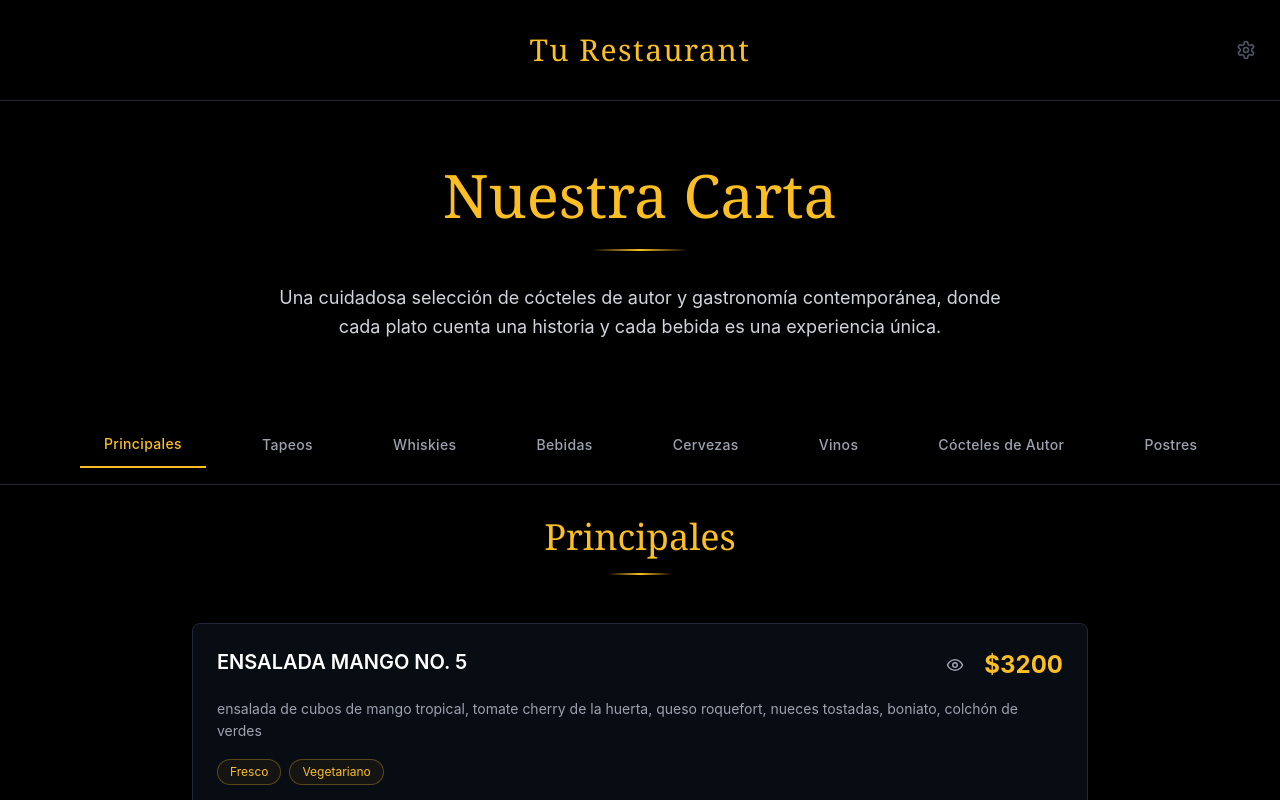
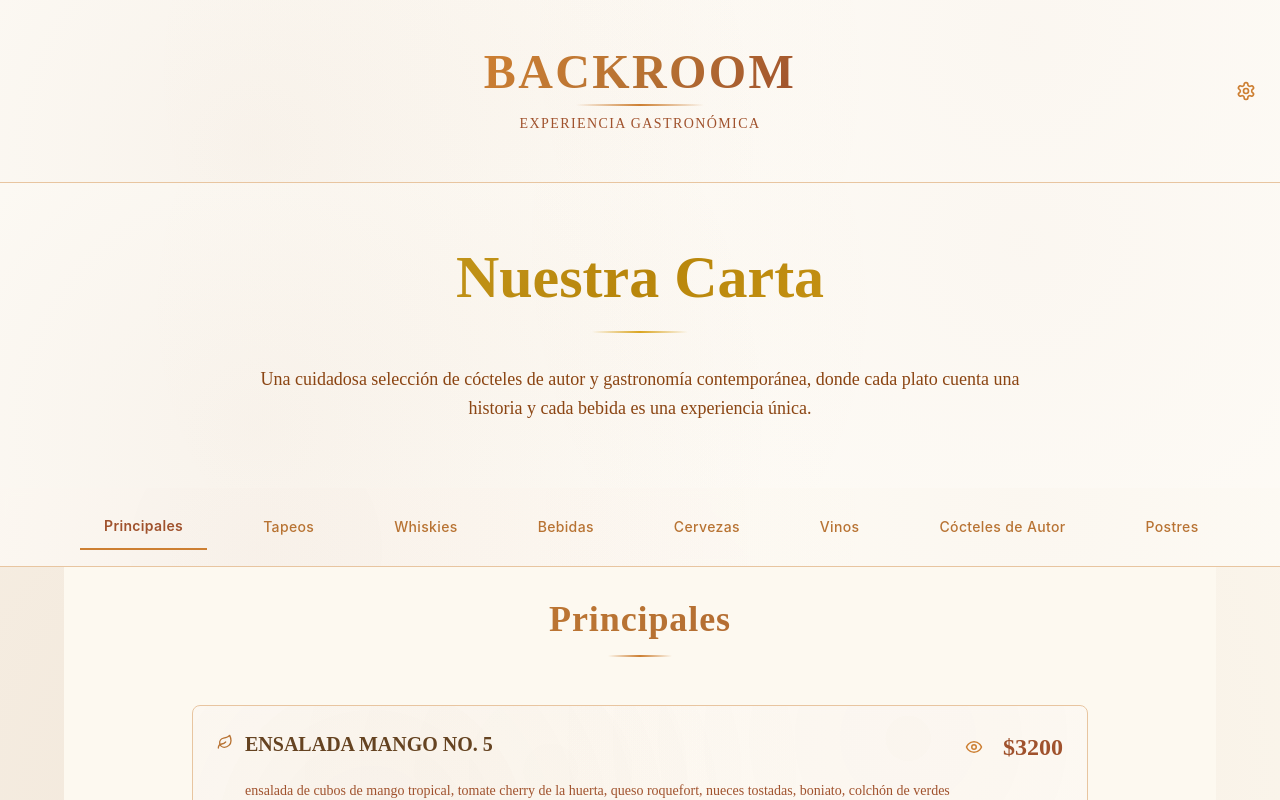
Before and after one commit to Gonzalojp18/MVP, a React (Vite) app: page / in a window 1280 px wide. Shown: the top 800 px of the page. Built offline with nearby package versions, Linux system fonts and the light colour scheme.

Commit message:
Rediseñar menú con estética BACKROOM

```diff
--- a/index.html
+++ b/index.html
@@ -4,8 +4,8 @@
     <meta charset="UTF-8" />
     <link rel="icon" type="image/svg+xml" href="/vite.svg" />
     <meta name="viewport" content="width=device-width, initial-scale=1.0" />
-    <title>TURESTO - Menú Digital</title>
-    <meta name="description" content="Menú digital elegante de Backroom - Experiencia gastronómica excepcional" />
+    <title>BACKROOM - Menú Digital</title>
+    <meta name="description" content="Menú digital elegante de BACKROOM - Experiencia gastronómica excepcional" />
   </head>
   <body>
     <div id="root"></div>
--- a/src/App.tsx
+++ b/src/App.tsx
@@ -29,18 +29,24 @@ function App() {
   }
 
   return (
-    <div className="min-h-screen bg-black text-white">
+    <div className="min-h-screen bg-cream-100 text-bronze-800 menu-texture">
       {/* Header con logo */}
-      <header className="text-center py-8 border-b border-gray-800">
+      <header className="text-center py-12 border-b border-bronze-200 bg-cream-50 paper-texture">
         <div className="flex items-center justify-center relative">
-          <h1 className="text-3xl font-serif text-amber-400 tracking-wider">
-            Tu Restaurant
-          </h1>
+          <div className="text-center">
+            <h1 className="text-5xl font-display font-bold bronze-gradient tracking-wider mb-2">
+              BACKROOM
+            </h1>
+            <div className="w-32 h-0.5 bg-gradient-to-r from-transparent via-bronze-400 to-transparent mx-auto mb-2"></div>
+            <p className="text-bronze-600 text-sm font-serif tracking-widest uppercase">
+              Experiencia Gastronómica
+            </p>
+          </div>
 
           {/* Admin Access Button */}
           <button
             onClick={() => setShowAdmin(true)}
-            className="absolute right-4 p-2 text-gray-600 hover:text-amber-400 transition-colors"
+            className="absolute right-4 p-2 text-bronze-400 hover:text-bronze-600 transition-colors"
             title="Acceso de administrador"
           >
             <Settings className="w-5 h-5" />
--- a/src/components/LoadingScreen.tsx
+++ b/src/components/LoadingScreen.tsx
@@ -14,22 +14,22 @@ export function LoadingScreen({ onComplete }: LoadingScreenProps) {
   }, [onComplete]);
 
   return (
-    <div className="fixed inset-0 bg-black flex items-center justify-center z-50">
+    <div className="fixed inset-0 bg-cream-100 menu-texture flex items-center justify-center z-50">
       <div className="text-center">
         <div className="mb-8">
-          <h1 className="text-6xl font-serif text-amber-400 mb-4 animate-fade-in">
-            Tu Restaurant
+          <h1 className="text-6xl font-display font-bold bronze-gradient mb-4 animate-fade-in">
+            BACKROOM
           </h1>
-          <div className="w-32 h-0.5 bg-gradient-to-r from-transparent via-amber-400 to-transparent mx-auto animate-pulse"></div>
+          <div className="w-32 h-0.5 bg-gradient-to-r from-transparent via-bronze-400 to-transparent mx-auto animate-pulse"></div>
         </div>
 
         <div className="flex space-x-2 justify-center">
-          <div className="w-3 h-3 bg-amber-400 rounded-full animate-bounce delay-0"></div>
-          <div className="w-3 h-3 bg-amber-400 rounded-full animate-bounce delay-100"></div>
-          <div className="w-3 h-3 bg-amber-400 rounded-full animate-bounce delay-200"></div>
+          <div className="w-3 h-3 bg-bronze-400 rounded-full animate-bounce delay-0"></div>
+          <div className="w-3 h-3 bg-bronze-400 rounded-full animate-bounce delay-100"></div>
+          <div className="w-3 h-3 bg-bronze-400 rounded-full animate-bounce delay-200"></div>
         </div>
 
-        <p className="text-gray-400 mt-6 animate-fade-in-delay text-sm tracking-wider">
+        <p className="text-bronze-600 mt-6 animate-fade-in-delay text-sm tracking-wider font-serif">
           Preparando tu experiencia gastronómica...
         </p>
       </div>
--- a/src/components/MenuHeader.tsx
+++ b/src/components/MenuHeader.tsx
@@ -2,12 +2,12 @@ import React from 'react';
 
 export function MenuHeader() {
   return (
-    <div className="text-center py-16 px-4">
-      <h1 className="text-6xl font-serif text-amber-400 mb-6">
+    <div className="text-center py-16 px-4 bg-cream-50 paper-texture">
+      <h1 className="text-6xl font-display font-bold gold-gradient mb-6">
         Nuestra Carta
       </h1>
-      <div className="w-24 h-0.5 bg-gradient-to-r from-transparent via-amber-400 to-transparent mx-auto mb-8"></div>
-      <p className="text-gray-300 text-lg max-w-3xl mx-auto leading-relaxed">
+      <div className="w-24 h-0.5 bg-gradient-to-r from-transparent via-gold-400 to-transparent mx-auto mb-8"></div>
+      <p className="text-bronze-700 text-lg max-w-3xl mx-auto leading-relaxed font-serif">
         Una cuidadosa selección de cócteles de autor y gastronomía contemporánea,
         donde cada plato cuenta una historia y cada bebida es una experiencia única.
       </p>
--- a/src/components/MenuItemCard.tsx
+++ b/src/components/MenuItemCard.tsx
@@ -1,5 +1,5 @@
 import React, { useState } from 'react';
-import { Eye } from 'lucide-react';
+import { Eye, Leaf, Star, Coffee, Wine, Utensils } from 'lucide-react';
 
 interface MenuItem {
   id: string;
@@ -14,42 +14,66 @@ interface MenuItemCardProps {
   item: MenuItem;
 }
 
+const getItemIcon = (name: string, tags?: string[]) => {
+  const itemName = name.toLowerCase();
+  const itemTags = tags?.join(' ').toLowerCase() || '';
+
+  if (itemName.includes('ensalada') || itemTags.includes('vegetariano') || itemTags.includes('vegano')) {
+    return <Leaf className="w-4 h-4 text-bronze-500" />;
+  }
+  if (itemName.includes('café') || itemTags.includes('café')) {
+    return <Coffee className="w-4 h-4 text-bronze-500" />;
+  }
+  if (itemTags.includes('premium') || itemTags.includes('ultra premium')) {
+    return <Star className="w-4 h-4 text-gold-500" />;
+  }
+  if (itemName.includes('vino') || itemName.includes('whisky') || itemName.includes('gin')) {
+    return <Wine className="w-4 h-4 text-bronze-500" />;
+  }
+  return <Utensils className="w-4 h-4 text-bronze-500" />;
+};
+
 export function MenuItemCard({ item }: MenuItemCardProps) {
   const [showImageModal, setShowImageModal] = useState(false);
 
   return (
     <>
-      <div className="group bg-gray-900/50 backdrop-blur-sm border border-gray-800 rounded-lg p-6 hover:border-amber-400/30 transition-all duration-300 hover:shadow-lg hover:shadow-amber-400/10">
+      <div className="group bg-cream-50/80 backdrop-blur-sm border border-bronze-200 rounded-lg p-6 hover:border-bronze-300 transition-all duration-300 hover:shadow-lg hover:shadow-bronze-400/20 paper-texture">
         <div className="flex justify-between items-start mb-4">
-          <h3 className="text-xl font-semibold text-white group-hover:text-amber-400 transition-colors duration-300">
-            {item.name}
-          </h3>
+          <div className="flex items-start space-x-3 flex-1">
+            <div className="mt-1">
+              {getItemIcon(item.name, item.tags)}
+            </div>
+            <h3 className="text-xl font-semibold text-bronze-800 group-hover:text-bronze-900 transition-colors duration-300 font-serif">
+              {item.name}
+            </h3>
+          </div>
           <div className="flex items-center space-x-3">
             {item.image && (
               <button
                 onClick={() => setShowImageModal(true)}
-                className="p-2 text-gray-400 hover:text-amber-400 hover:bg-amber-400/10 rounded-full transition-all duration-200"
+                className="p-2 text-bronze-400 hover:text-bronze-600 hover:bg-bronze-100 rounded-full transition-all duration-200"
                 title="Ver imagen"
               >
                 <Eye size={18} />
               </button>
             )}
-            <span className="text-2xl font-bold text-amber-400">
+            <span className="text-2xl font-bold text-bronze-600 font-display">
               ${item.price}
             </span>
           </div>
         </div>
 
-        <p className="text-gray-400 text-sm leading-relaxed mb-4">
+        <p className="text-bronze-600 text-sm leading-relaxed mb-4 font-serif ml-7">
           {item.description}
         </p>
 
         {item.tags && item.tags.length > 0 && (
-          <div className="flex flex-wrap gap-2">
+          <div className="flex flex-wrap gap-2 ml-7">
             {item.tags.map((tag, index) => (
               <span
                 key={index}
-                className="px-3 py-1 text-xs text-amber-400 border border-amber-400/30 rounded-full bg-amber-400/5"
+                className="px-3 py-1 text-xs text-bronze-600 border border-bronze-300 rounded-full bg-bronze-50 font-serif"
               >
                 {tag}
               </span>
@@ -61,18 +85,18 @@ export function MenuItemCard({ item }: MenuItemCardProps) {
       {/* Modal para mostrar imagen */}
       {showImageModal && (
         <div
-          className="fixed inset-0 bg-black/80 backdrop-blur-sm flex items-center justify-center z-50 p-4"
+          className="fixed inset-0 bg-bronze-900/80 backdrop-blur-sm flex items-center justify-center z-50 p-4"
           onClick={() => setShowImageModal(false)}
         >
           <div
-            className="bg-gray-900 rounded-lg p-4 max-w-lg w-full"
+            className="bg-cream-50 rounded-lg p-4 max-w-lg w-full border border-bronze-200"
             onClick={(e) => e.stopPropagation()}
           >
             <div className="flex justify-between items-center mb-4">
-              <h4 className="text-white font-semibold">{item.name}</h4>
+              <h4 className="text-bronze-800 font-semibold font-serif">{item.name}</h4>
               <button
                 onClick={() => setShowImageModal(false)}
-                className="text-gray-400 hover:text-white transition-colors"
+                className="text-bronze-400 hover:text-bronze-800 transition-colors"
               >
                 ✕
               </button>
--- a/src/components/MenuSection.tsx
+++ b/src/components/MenuSection.tsx
@@ -20,12 +20,12 @@ export function MenuSection({ title, items, isActive }: MenuSectionProps) {
   if (!isActive) return null;
 
   return (
-    <div className="max-w-6xl mx-auto px-4 py-8">
+    <div className="max-w-6xl mx-auto px-4 py-8 bg-cream-100">
       <div className="mb-12">
-        <h2 className="text-4xl font-serif text-amber-400 mb-4 text-center">
+        <h2 className="text-4xl font-display font-bold bronze-gradient mb-4 text-center tracking-wide">
           {title}
         </h2>
-        <div className="w-16 h-0.5 bg-gradient-to-r from-transparent via-amber-400 to-transparent mx-auto"></div>
+        <div className="w-16 h-0.5 bg-gradient-to-r from-transparent via-bronze-400 to-transparent mx-auto"></div>
       </div>
 
       <div className="grid gap-6 md:grid-cols-2 lg:grid-cols-1 max-w-4xl mx-auto">
--- a/src/components/Navigation.tsx
+++ b/src/components/Navigation.tsx
@@ -10,7 +10,7 @@ export function Navigation({ categories, activeCategory, onCategoryChange }: Nav
   const scrollContainerRef = React.useRef<HTMLDivElement>(null);
 
   return (
-    <div className="sticky top-0 bg-black/95 backdrop-blur-sm border-b border-gray-800 z-40">
+    <div className="sticky top-0 bg-cream-50/95 backdrop-blur-sm border-b border-bronze-200 z-40 paper-texture">
       <div className="max-w-6xl mx-auto px-4 py-4">
         <div
           ref={scrollContainerRef}
@@ -24,8 +24,8 @@ export function Navigation({ categories, activeCategory, onCategoryChange }: Nav
               className={`
                 whitespace-nowrap px-6 py-3 text-sm font-medium tracking-wide transition-all duration-300
                 ${activeCategory === category
-                  ? 'text-amber-400 border-b-2 border-amber-400'
-                  : 'text-gray-400 hover:text-white'
+                  ? 'text-bronze-600 border-b-2 border-bronze-400 font-semibold'
+                  : 'text-bronze-500 hover:text-bronze-700'
                 }
               `}
             >
--- a/src/index.css
+++ b/src/index.css
@@ -2,7 +2,7 @@
 @tailwind components;
 @tailwind utilities;
 
-@import url('https://fonts.googleapis.com/css2?family=Playfair+Display:wght@400;500;600;700&family=Inter:wght@300;400;500;600&display=swap');
+@import url('https://fonts.googleapis.com/css2?family=Playfair+Display:wght@400;500;600;700&family=Cormorant+Garamond:wght@300;400;500;600;700&family=Inter:wght@300;400;500;600&display=swap');
 
 @layer base {
   html {
@@ -10,6 +10,10 @@
   }
 
   .font-serif {
+    font-family: 'Cormorant Garamond', serif;
+  }
+
+  .font-display {
     font-family: 'Playfair Display', serif;
   }
 }
@@ -74,6 +78,33 @@
       transform: translate3d(0, -2px, 0);
     }
   }
+
+  .menu-texture {
+    background-image:
+      radial-gradient(circle at 25% 25%, rgba(139, 69, 19, 0.1) 0%, transparent 50%),
+      radial-gradient(circle at 75% 75%, rgba(160, 82, 45, 0.08) 0%, transparent 50%);
+  }
+
+  .paper-texture {
+    background-image:
+      radial-gradient(circle at 20% 80%, rgba(139, 69, 19, 0.05) 0%, transparent 50%),
+      radial-gradient(circle at 80% 20%, rgba(160, 82, 45, 0.03) 0%, transparent 50%),
+      radial-gradient(circle at 40% 40%, rgba(205, 133, 63, 0.02) 0%, transparent 50%);
+  }
+
+  .gold-gradient {
+    background: linear-gradient(135deg, #D4AF37 0%, #B8860B 50%, #DAA520 100%);
+    -webkit-background-clip: text;
+    -webkit-text-fill-color: transparent;
+    background-clip: text;
+  }
+
+  .bronze-gradient {
+    background: linear-gradient(135deg, #CD7F32 0%, #B87333 50%, #A0522D 100%);
+    -webkit-background-clip: text;
+    -webkit-text-fill-color: transparent;
+    background-clip: text;
+  }
 }
 
 /* Smooth scrolling para toda la página */
--- a/tailwind.config.js
+++ b/tailwind.config.js
@@ -2,7 +2,50 @@
 export default {
   content: ['./index.html', './src/**/*.{js,ts,jsx,tsx}'],
   theme: {
-    extend: {},
+    extend: {
+      colors: {
+        cream: {
+          50: '#FEFCF7',
+          100: '#FDF9F0',
+          200: '#FAF0E6',
+          300: '#F5E6D3',
+          400: '#E6D7C3',
+          500: '#D2C4B0',
+          600: '#B8A082',
+          700: '#8B6914',
+          800: '#6B5B47',
+          900: '#4A3F35'
+        },
+        bronze: {
+          50: '#FDF6F0',
+          100: '#F7E6D1',
+          200: '#E8C5A0',
+          300: '#D4A574',
+          400: '#CD7F32',
+          500: '#B87333',
+          600: '#A0522D',
+          700: '#8B4513',
+          800: '#654321',
+          900: '#3E2723'
+        },
+        gold: {
+          50: '#FFFEF7',
+          100: '#FFFACD',
+          200: '#FFF8DC',
+          300: '#F0E68C',
+          400: '#DAA520',
+          500: '#D4AF37',
+          600: '#B8860B',
+          700: '#9A7B0A',
+          800: '#7D6608',
+          900: '#5D4E06'
+        }
+      },
+      fontFamily: {
+        'display': ['Playfair Display', 'serif'],
+        'serif': ['Cormorant Garamond', 'serif'],
+      }
+    },
   },
   plugins: [],
 };
```
